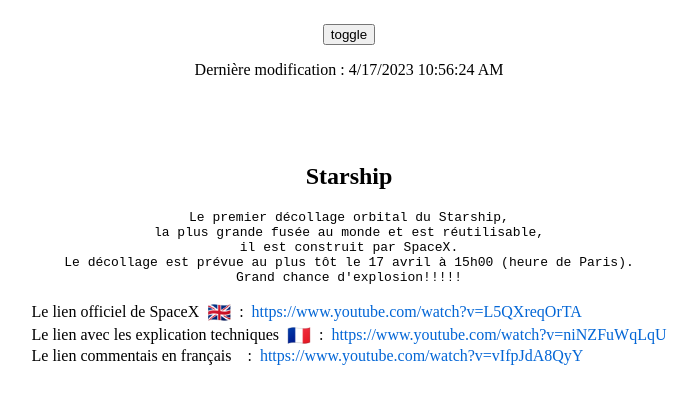
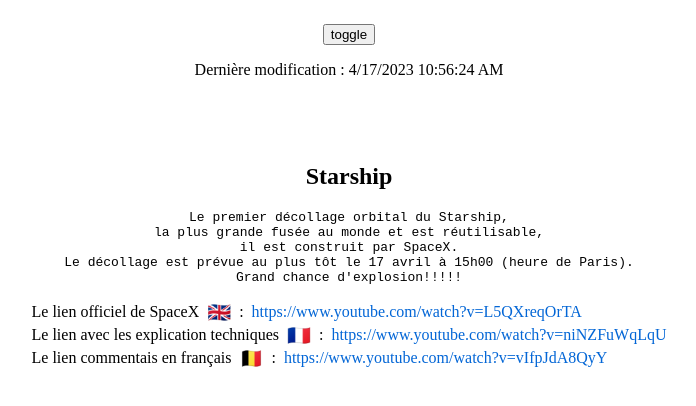
Before and after one commit to charles66820/magicSpace, a plain HTML site: page public/index.html in a window 1280 px wide. Shown: the part 66-472 px from the top of the page, without its empty margins (291-987 px from the left). Drawn offline with Linux system fonts and the light colour scheme.

Commit message:
Update index.html

```diff
--- a/public/index.html
+++ b/public/index.html
@@ -115,7 +115,7 @@
           case "fr":
             return "🇫🇷";
           case "be":
-            return "";
+            return "🇧🇪";
           default:
             return "🇬🇧";
         }
```
